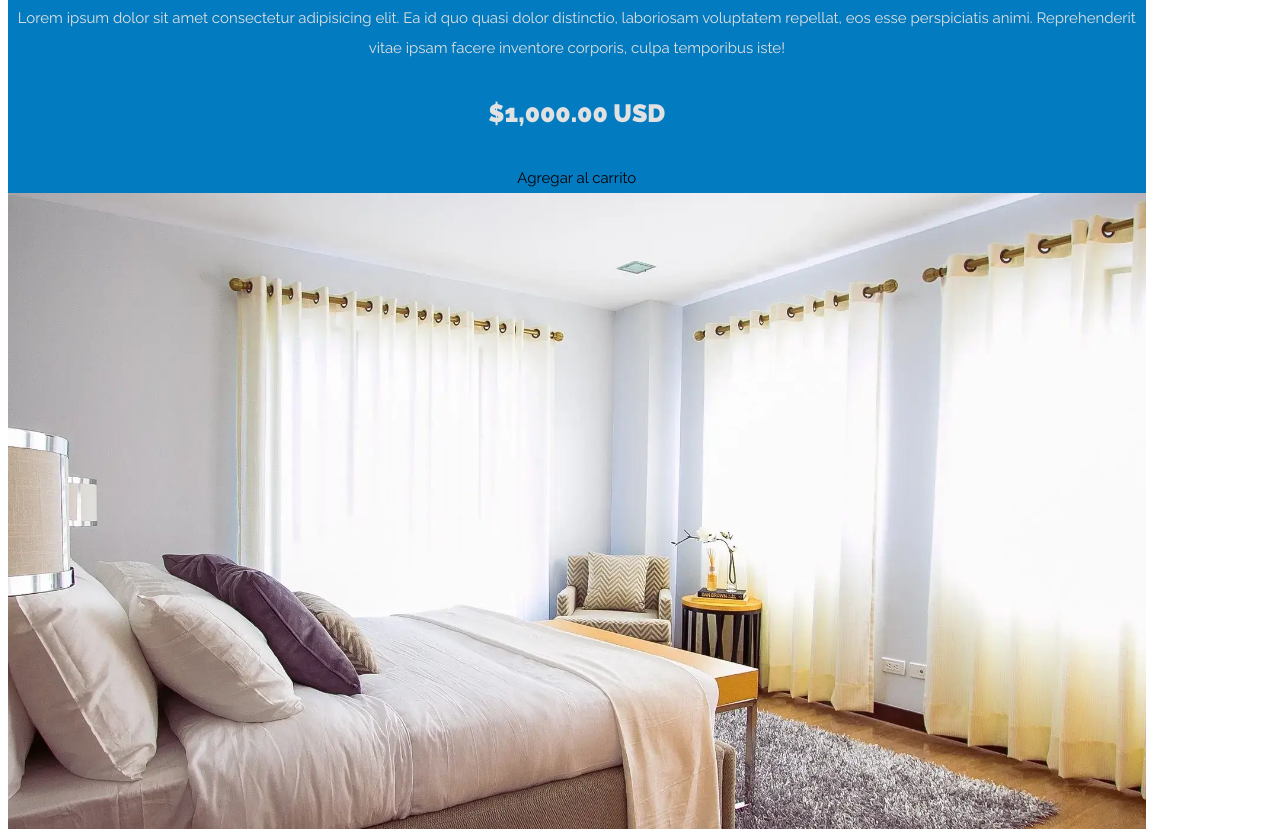
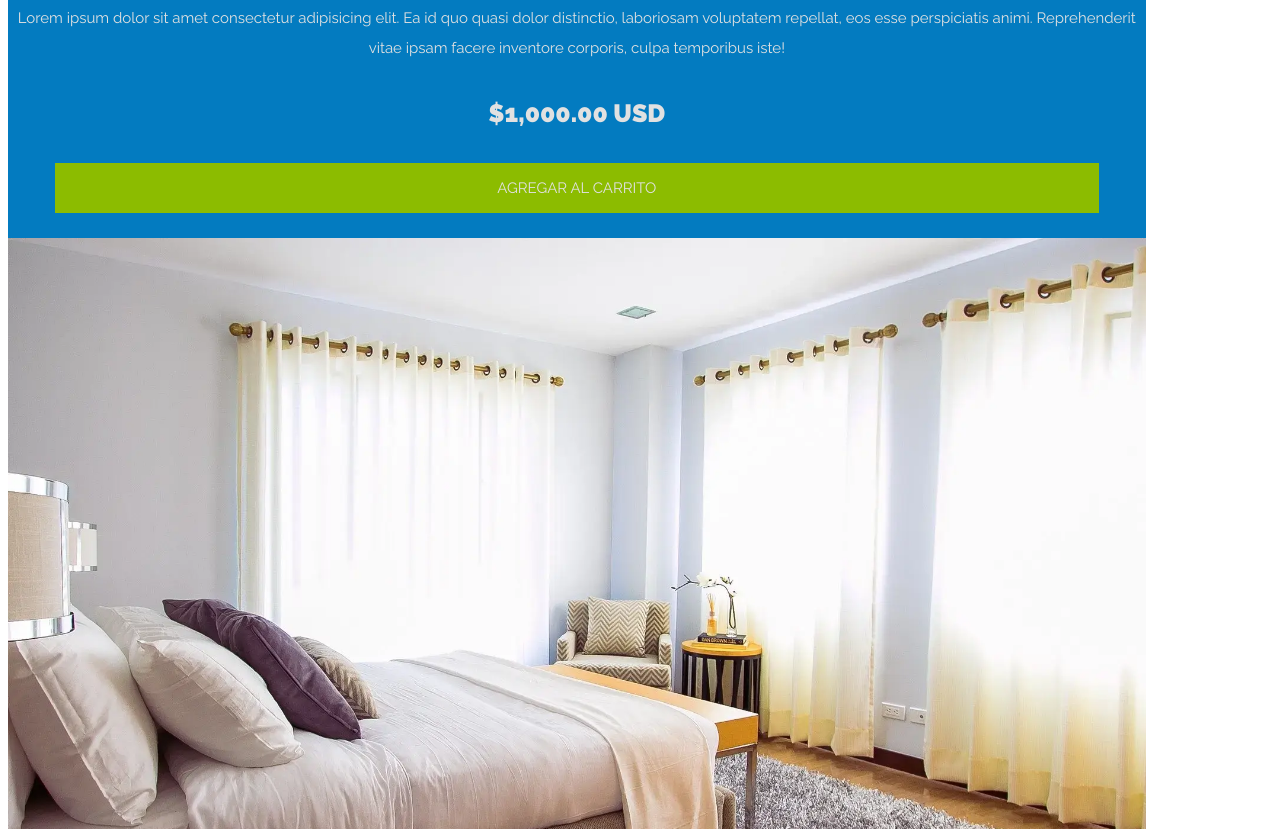
Before and after one commit to efrainhgmx/furniture-store, a plain HTML site: page index.html in a window 1280 px wide. Shown: the part 2671-3500 px from the top of the page. Drawn offline with Linux system fonts and the light colour scheme.

Commit message:
Creating style for price buttons

```diff
--- a/assets/styles/styles.css
+++ b/assets/styles/styles.css
@@ -108,9 +108,25 @@ img {
     text-align: center;
     color: var(--white);
     background-color: var(--blue);
+    padding-bottom: 1rem;
 }
 
 .price {
     font-weight: 900;
     font-size: 2.5rem;
 }
+
+.text-product a{
+  background-color: var(--green);
+  display: block;
+  text-transform: uppercase;
+  color: var(--white);
+  padding: 1rem;
+  max-width: 90%;
+  margin: 1.5rem auto;
+}
+
+.text-product a:hover {
+    cursor: pointer;
+    background-color: var(--green-strong);
+}
--- a/assets/styles/utilities.css
+++ b/assets/styles/utilities.css
@@ -2,6 +2,8 @@
     --blue: #037bc0;
     --white: #e1e1e1;
     --black: #000;
+    --green: #8cbc00;
+    --green-strong: #769c02;
 }
 
 .text-center {
```
